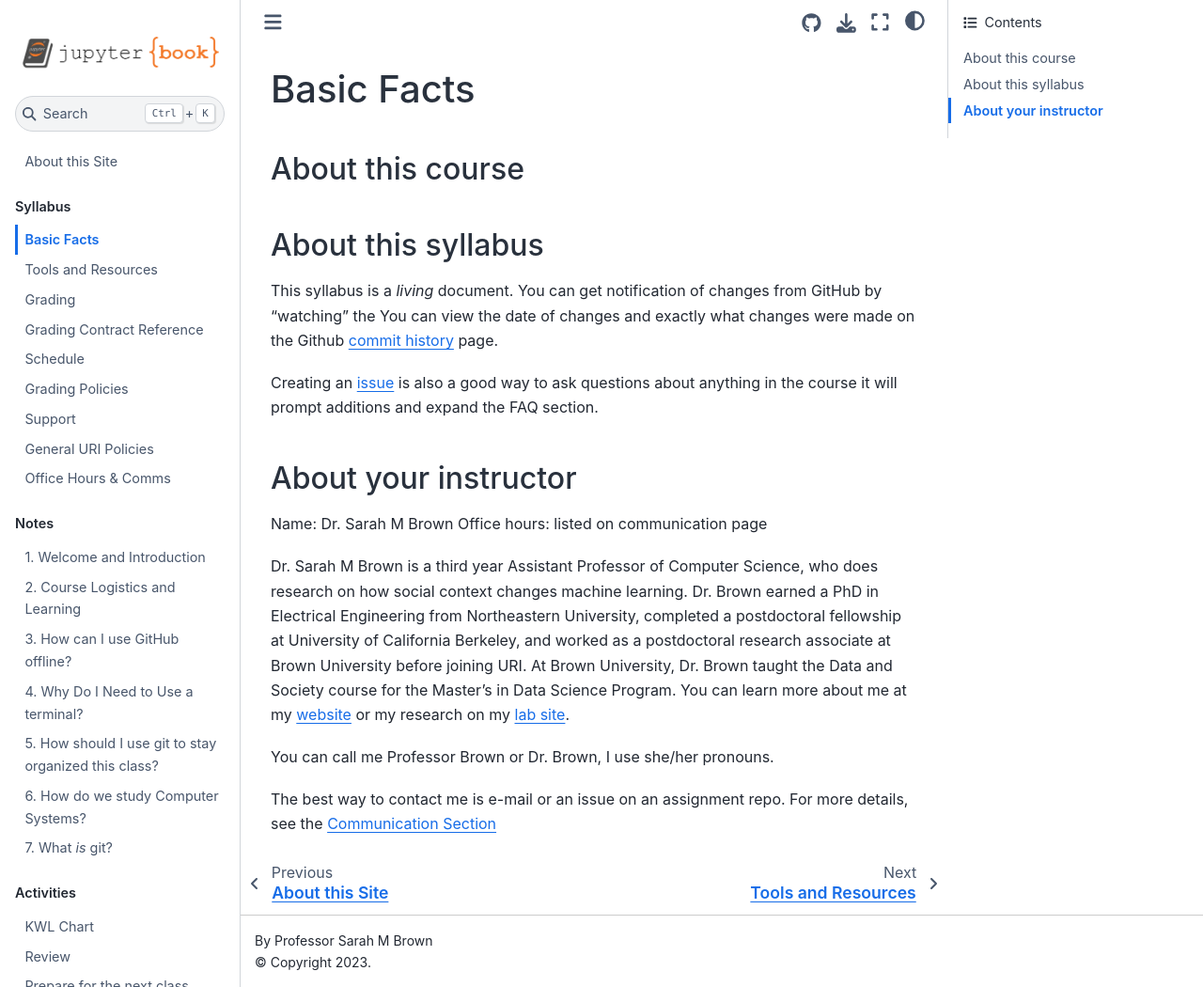
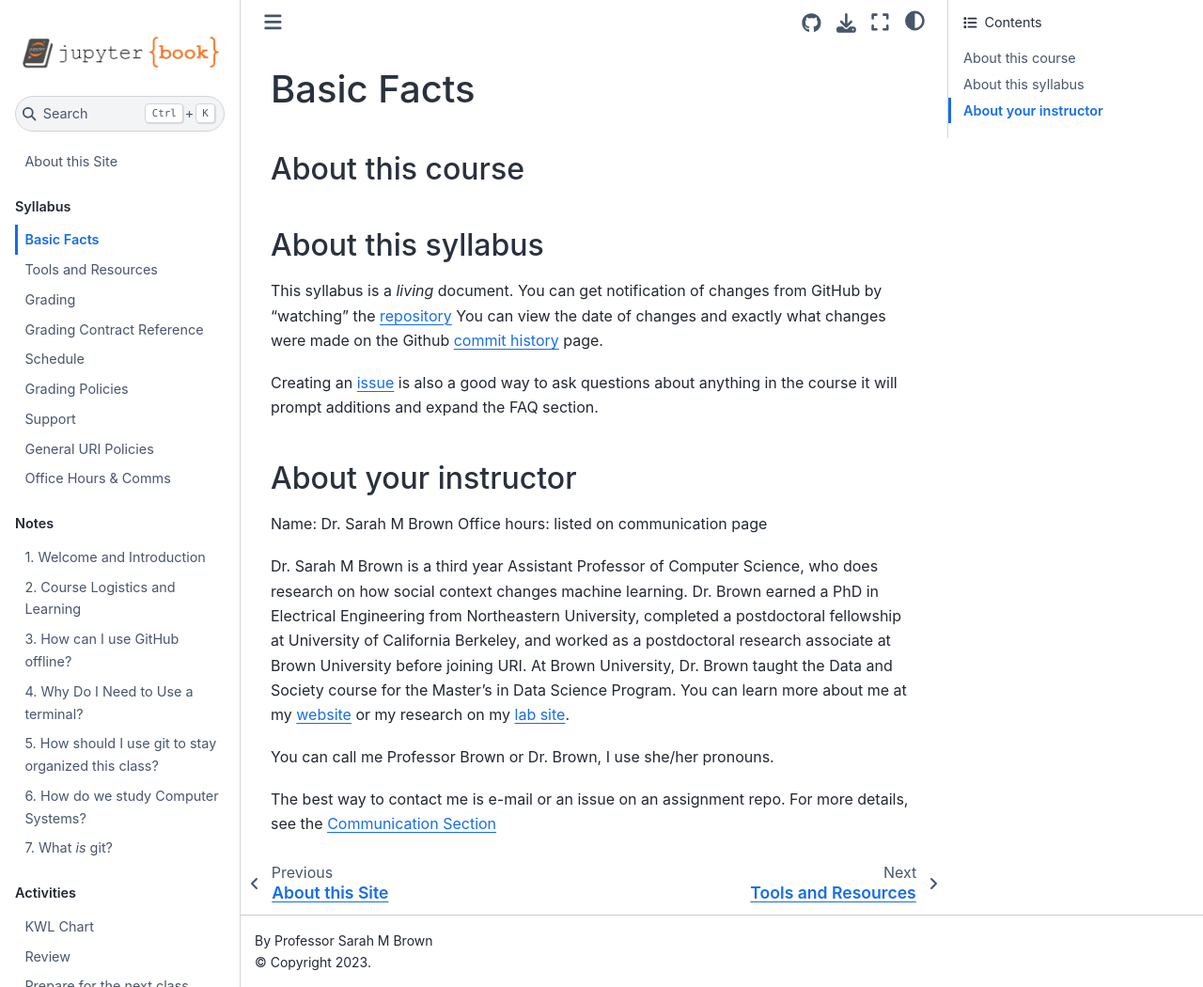
Before and after one commit to introcompsys/fall2022, a Jupyter Book: the page built from syllabus/about.md, in a window 1280 px wide and 1050 px high. Shown: the whole window at 94% size. Built offline with Jupyter Book 1.0.4 settings and Sphinx 7.4.7 and the Sphinx Book theme 1.1.4, drawn with Linux system fonts in a browser that asks for light colours; pages that are not in the unit, such as notebooks, are missing from menus.

Commit message:
fix refs

```diff
--- a/syllabus/about.md
+++ b/syllabus/about.md
@@ -6,7 +6,7 @@
 ## About this syllabus
 
 This syllabus is a *living*  document.  You can get notification of changes from GitHub by "watching" the
-{{ '[repository](https://github.com/introcompsys/{/{repo})'.format(repo=repo_name) }}
+{{ '[repository](https://github.com/introcompsys/{repo})'.format(repo=repo_name) }}
 You can view the date of changes and exactly what changes were made on the Github {{ repo_commits}} page.
 
 Creating an {{ repo_issue }} is also a good way to ask questions about anything in the course it will prompt additions and expand the FAQ section.
```
Also changed, not shown: syllabus/schedule.md (+7 -7 lines).
